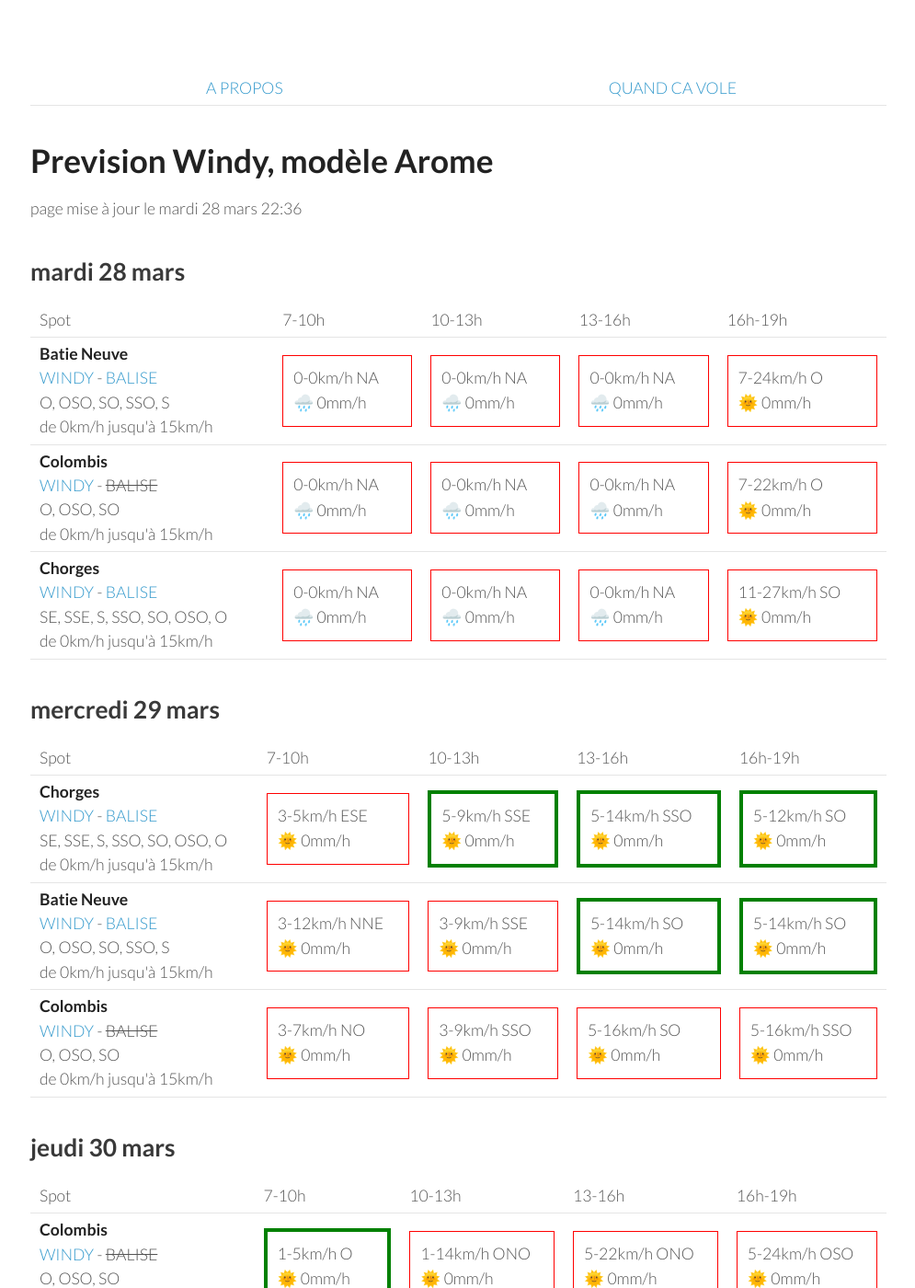
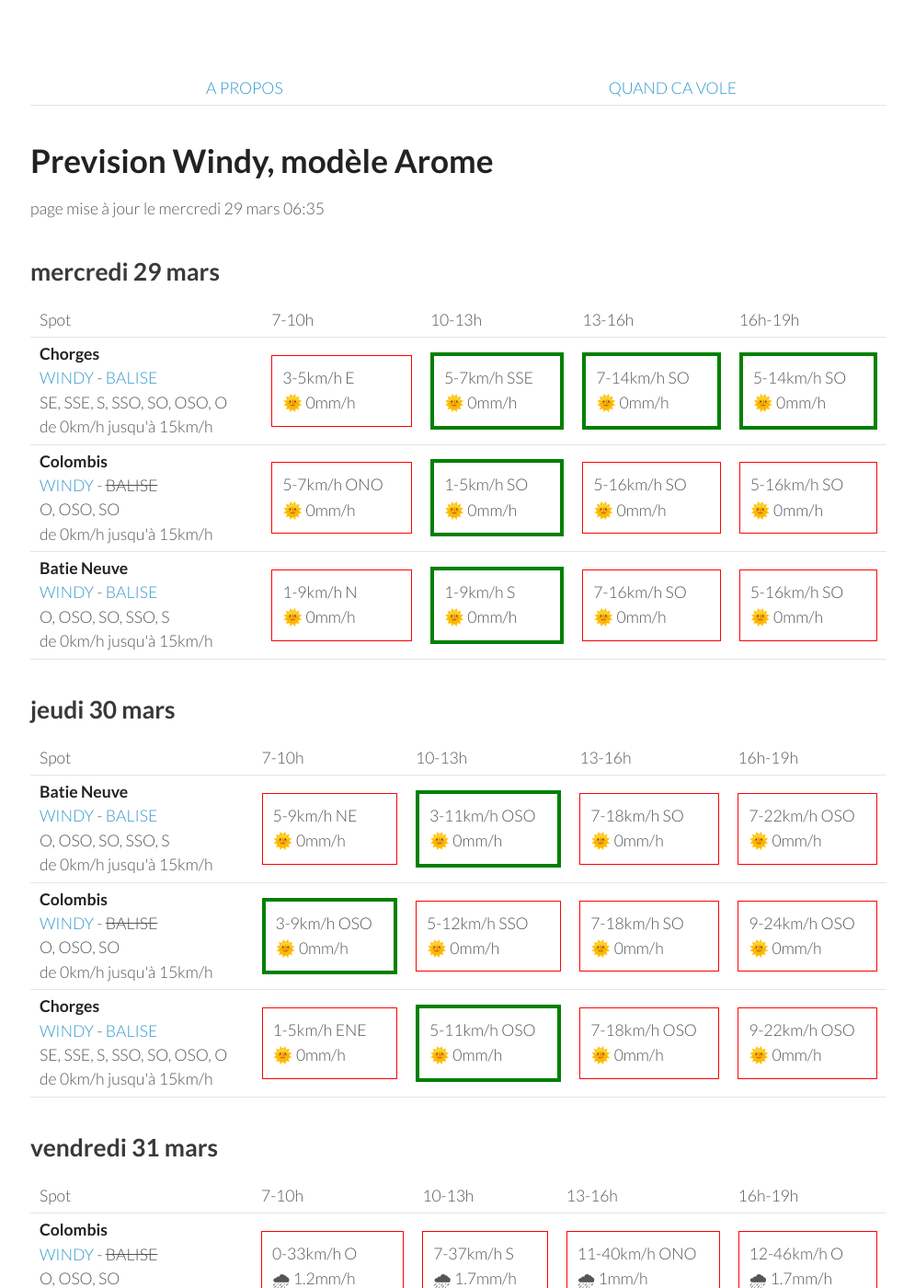
Before and after one commit to parapente-dans-le-nord/parapente-dans-le-nord.github.io, a Jekyll site: the page built from saint_andre.markdown, in a window 1280 px wide and 1400 px high. Shown: the whole window at 92% size, without its empty margins (25-1020 px from the left). Built offline with Jekyll 4.4.1, drawn with Linux system fonts in a browser that asks for light colours; some of the changed text lies outside the part shown.

Commit message:
update index.markdown

```diff
--- a/saint_andre.markdown
+++ b/saint_andre.markdown
@@ -7,51 +7,8 @@ title:  "Tous les spots"
 {: .links}
 
 # Prevision Windy, modèle Arome
-page mise à jour le mardi 28 mars 22:36
+page mise à jour le mercredi 29 mars 06:35
 
-## mardi 28 mars
-
-{::nomarkdown}
-<table>
-  <tbody>
-    <tr>
-      <td>Spot</td>
-      <td>7-10h</td>
-      <td>10-13h</td>
-      <td>13-16h</td>
-      <td>16h-19h</td>
-    </tr>
-<tr>
-        <td><strong>Batie Neuve</strong><br><a href="https://windy.com/44.584/6.236?44.559,6.262,10,m:eTtagly">WINDY</a> - <span class=""><a href="https://www.openwindmap.org/PP554">BALISE</a> </span><br> <span class="vent-favorable">O, OSO, SO, SSO, S</span><br><span class="force-vent">de 0km/h jusqu'à 15km/h</span> </td>
-
-            <td><div class="not-flyable"><p>0-0km/h NA</p><p>🌧️ 0mm/h</p></div></td>
-            <td><div class="not-flyable"><p>0-0km/h NA</p><p>🌧️ 0mm/h</p></div></td>
-            <td><div class="not-flyable"><p>0-0km/h NA</p><p>🌧️ 0mm/h</p></div></td>
-            <td><div class="not-flyable"><p>7-24km/h O</p><p>🌞 0mm/h</p></div></td>
-
-    </tr>
-<tr>
-        <td><strong>Colombis</strong><br><a href="https://windy.com/44.494/6.216?44.559,6.262,10">WINDY</a> - <span class="no-balise"> BALISE </span><br> <span class="vent-favorable">O, OSO, SO</span><br><span class="force-vent">de 0km/h jusqu'à 15km/h</span> </td>
-
-            <td><div class="not-flyable"><p>0-0km/h NA</p><p>🌧️ 0mm/h</p></div></td>
-            <td><div class="not-flyable"><p>0-0km/h NA</p><p>🌧️ 0mm/h</p></div></td>
-            <td><div class="not-flyable"><p>0-0km/h NA</p><p>🌧️ 0mm/h</p></div></td>
-            <td><div class="not-flyable"><p>7-22km/h O</p><p>🌞 0mm/h</p></div></td>
-
-    </tr>
-<tr>
-        <td><strong>Chorges</strong><br><a href="https://windy.com/44.578/6.280?44.559,6.262,10">WINDY</a> - <span class=""><a href="https://www.openwindmap.org/PP554">BALISE</a> </span><br> <span class="vent-favorable">SE, SSE, S, SSO, SO, OSO, O</span><br><span class="force-vent">de 0km/h jusqu'à 15km/h</span> </td>
-
-            <td><div class="not-flyable"><p>0-0km/h NA</p><p>🌧️ 0mm/h</p></div></td>
-            <td><div class="not-flyable"><p>0-0km/h NA</p><p>🌧️ 0mm/h</p></div></td>
-            <td><div class="not-flyable"><p>0-0km/h NA</p><p>🌧️ 0mm/h</p></div></td>
-            <td><div class="not-flyable"><p>11-27km/h SO</p><p>🌞 0mm/h</p></div></td>
-
-    </tr>
-
-</tbody>
-</table>
-{:/}
 ## mercredi 29 mars
 
 {::nomarkdown}
@@ -67,19 +24,9 @@ page mise à jour le mardi 28 mars 22:36
 <tr>
         <td><strong>Chorges</strong><br><a href="https://windy.com/44.578/6.280?44.559,6.262,10">WINDY</a> - <span class=""><a href="https://www.openwindmap.org/PP554">BALISE</a> </span><br> <span class="vent-favorable">SE, SSE, S, SSO, SO, OSO, O</span><br><span class="force-vent">de 0km/h jusqu'à 15km/h</span> </td>
 
-            <td><div class="not-flyable"><p>3-5km/h ESE</p><p>🌞 0mm/h</p></div></td>
-            <td><div class="flyable"><p>5-9km/h SSE</p><p>🌞 0mm/h</p></div></td>
-            <td><div class="flyable"><p>5-14km/h SSO</p><p>🌞 0mm/h</p></div></td>
-            <td><div class="flyable"><p>5-12km/h SO</p><p>🌞 0mm/h</p></div></td>
-
-
-    </tr>
-<tr>
-        <td><strong>Batie Neuve</strong><br><a href="https://windy.com/44.584/6.236?44.559,6.262,10,m:eTtagly">WINDY</a> - <span class=""><a href="https://www.openwindmap.org/PP554">BALISE</a> </span><br> <span class="vent-favorable">O, OSO, SO, SSO, S</span><br><span class="force-vent">de 0km/h jusqu'à 15km/h</span> </td>
-
-            <td><div class="not-flyable"><p>3-12km/h NNE</p><p>🌞 0mm/h</p></div></td>
-            <td><div class="not-flyable"><p>3-9km/h SSE</p><p>🌞 0mm/h</p></div></td>
-            <td><div class="flyable"><p>5-14km/h SO</p><p>🌞 0mm/h</p></div></td>
+            <td><div class="not-flyable"><p>3-5km/h E</p><p>🌞 0mm/h</p></div></td>
+            <td><div class="flyable"><p>5-7km/h SSE</p><p>🌞 0mm/h</p></div></td>
+            <td><div class="flyable"><p>7-14km/h SO</p><p>🌞 0mm/h</p></div></td>
             <td><div class="flyable"><p>5-14km/h SO</p><p>🌞 0mm/h</p></div></td>
 
 
@@ -87,10 +34,20 @@ page mise à jour le mardi 28 mars 22:36
 <tr>
         <td><strong>Colombis</strong><br><a href="https://windy.com/44.494/6.216?44.559,6.262,10">WINDY</a> - <span class="no-balise"> BALISE </span><br> <span class="vent-favorable">O, OSO, SO</span><br><span class="force-vent">de 0km/h jusqu'à 15km/h</span> </td>
 
-            <td><div class="not-flyable"><p>3-7km/h NO</p><p>🌞 0mm/h</p></div></td>
-            <td><div class="not-flyable"><p>3-9km/h SSO</p><p>🌞 0mm/h</p></div></td>
+            <td><div class="not-flyable"><p>5-7km/h ONO</p><p>🌞 0mm/h</p></div></td>
+            <td><div class="flyable"><p>1-5km/h SO</p><p>🌞 0mm/h</p></div></td>
             <td><div class="not-flyable"><p>5-16km/h SO</p><p>🌞 0mm/h</p></div></td>
-            <td><div class="not-flyable"><p>5-16km/h SSO</p><p>🌞 0mm/h</p></div></td>
+            <td><div class="not-flyable"><p>5-16km/h SO</p><p>🌞 0mm/h</p></div></td>
+
+
+    </tr>
+<tr>
+        <td><strong>Batie Neuve</strong><br><a href="https://windy.com/44.584/6.236?44.559,6.262,10,m:eTtagly">WINDY</a> - <span class=""><a href="https://www.openwindmap.org/PP554">BALISE</a> </span><br> <span class="vent-favorable">O, OSO, SO, SSO, S</span><br><span class="force-vent">de 0km/h jusqu'à 15km/h</span> </td>
+
+            <td><div class="not-flyable"><p>1-9km/h N</p><p>🌞 0mm/h</p></div></td>
+            <td><div class="flyable"><p>1-9km/h S</p><p>🌞 0mm/h</p></div></td>
+            <td><div class="not-flyable"><p>7-16km/h SO</p><p>🌞 0mm/h</p></div></td>
+            <td><div class="not-flyable"><p>5-16km/h SO</p><p>🌞 0mm/h</p></div></td>
 
 
     </tr>
@@ -111,32 +68,32 @@ page mise à jour le mardi 28 mars 22:36
       <td>16h-19h</td>
     </tr>
 <tr>
-        <td><strong>Colombis</strong><br><a href="https://windy.com/44.494/6.216?44.559,6.262,10">WINDY</a> - <span class="no-balise"> BALISE </span><br> <span class="vent-favorable">O, OSO, SO</span><br><span class="force-vent">de 0km/h jusqu'à 15km/h</span> </td>
+        <td><strong>Batie Neuve</strong><br><a href="https://windy.com/44.584/6.236?44.559,6.262,10,m:eTtagly">WINDY</a> - <span class=""><a href="https://www.openwindmap.org/PP554">BALISE</a> </span><br> <span class="vent-favorable">O, OSO, SO, SSO, S</span><br><span class="force-vent">de 0km/h jusqu'à 15km/h</span> </td>
 
-            <td><div class="flyable"><p>1-5km/h O</p><p>🌞 0mm/h</p></div></td>
-            <td><div class="not-flyable"><p>1-14km/h ONO</p><p>🌞 0mm/h</p></div></td>
-            <td><div class="not-flyable"><p>5-22km/h ONO</p><p>🌞 0mm/h</p></div></td>
-            <td><div class="not-flyable"><p>5-24km/h OSO</p><p>🌞 0mm/h</p></div></td>
+            <td><div class="not-flyable"><p>5-9km/h NE</p><p>🌞 0mm/h</p></div></td>
+            <td><div class="flyable"><p>3-11km/h OSO</p><p>🌞 0mm/h</p></div></td>
+            <td><div class="not-flyable"><p>7-18km/h SO</p><p>🌞 0mm/h</p></div></td>
+            <td><div class="not-flyable"><p>7-22km/h OSO</p><p>🌞 0mm/h</p></div></td>
 
 
     </tr>
 <tr>
-        <td><strong>Batie Neuve</strong><br><a href="https://windy.com/44.584/6.236?44.559,6.262,10,m:eTtagly">WINDY</a> - <span class=""><a href="https://www.openwindmap.org/PP554">BALISE</a> </span><br> <span class="vent-favorable">O, OSO, SO, SSO, S</span><br><span class="force-vent">de 0km/h jusqu'à 15km/h</span> </td>
+        <td><strong>Colombis</strong><br><a href="https://windy.com/44.494/6.216?44.559,6.262,10">WINDY</a> - <span class="no-balise"> BALISE </span><br> <span class="vent-favorable">O, OSO, SO</span><br><span class="force-vent">de 0km/h jusqu'à 15km/h</span> </td>
 
-            <td><div class="not-flyable"><p>5-9km/h NE</p><p>🌞 0mm/h</p></div></td>
-            <td><div class="not-flyable"><p>1-20km/h S</p><p>🌞 0mm/h</p></div></td>
-            <td><div class="not-flyable"><p>5-27km/h SO</p><p>🌞 0mm/h</p></div></td>
-            <td><div class="not-flyable"><p>5-31km/h SSO</p><p>🌞 0mm/h</p></div></td>
+            <td><div class="flyable"><p>3-9km/h OSO</p><p>🌞 0mm/h</p></div></td>
+            <td><div class="not-flyable"><p>5-12km/h SSO</p><p>🌞 0mm/h</p></div></td>
+            <td><div class="not-flyable"><p>7-18km/h SO</p><p>🌞 0mm/h</p></div></td>
+            <td><div class="not-flyable"><p>9-24km/h OSO</p><p>🌞 0mm/h</p></div></td>
 
 
     </tr>
 <tr>
         <td><strong>Chorges</strong><br><a href="https://windy.com/44.578/6.280?44.559,6.262,10">WINDY</a> - <span class=""><a href="https://www.openwindmap.org/PP554">BALISE</a> </span><br> <span class="vent-favorable">SE, SSE, S, SSO, SO, OSO, O</span><br><span class="force-vent">de 0km/h jusqu'à 15km/h</span> </td>
 
-            <td><div class="not-flyable"><p>3-7km/h ENE</p><p>🌞 0mm/h</p></div></td>
-            <td><div class="not-flyable"><p>1-22km/h SSO</p><p>🌞 0mm/h</p></div></td>
-            <td><div class="not-flyable"><p>5-29km/h SO</p><p>🌞 0mm/h</p></div></td>
-            <td><div class="not-flyable"><p>5-33km/h SO</p><p>🌞 0mm/h</p></div></td>
+            <td><div class="not-flyable"><p>1-5km/h ENE</p><p>🌞 0mm/h</p></div></td>
+            <td><div class="flyable"><p>5-11km/h OSO</p><p>🌞 0mm/h</p></div></td>
+            <td><div class="not-flyable"><p>7-18km/h OSO</p><p>🌞 0mm/h</p></div></td>
+            <td><div class="not-flyable"><p>9-22km/h OSO</p><p>🌞 0mm/h</p></div></td>
 
 
     </tr>
@@ -157,32 +114,32 @@ page mise à jour le mardi 28 mars 22:36
       <td>16h-19h</td>
     </tr>
 <tr>
-        <td><strong>Batie Neuve</strong><br><a href="https://windy.com/44.584/6.236?44.559,6.262,10,m:eTtagly">WINDY</a> - <span class=""><a href="https://www.openwindmap.org/PP554">BALISE</a> </span><br> <span class="vent-favorable">O, OSO, SO, SSO, S</span><br><span class="force-vent">de 0km/h jusqu'à 15km/h</span> </td>
+        <td><strong>Colombis</strong><br><a href="https://windy.com/44.494/6.216?44.559,6.262,10">WINDY</a> - <span class="no-balise"> BALISE </span><br> <span class="vent-favorable">O, OSO, SO</span><br><span class="force-vent">de 0km/h jusqu'à 15km/h</span> </td>
 
-            <td><div class="not-flyable"><p>1-18km/h NNE</p><p>🌧 1mm/h</p></div></td>
-            <td><div class="not-flyable"><p>3-42km/h O</p><p>🌧 4mm/h</p></div></td>
-            <td><div class="not-flyable"><p>9-50km/h ONO</p><p>🌧 0.6mm/h</p></div></td>
-            <td><div class="not-flyable"><p>12-51km/h ONO</p><p>🌧 0.4mm/h</p></div></td>
+            <td><div class="not-flyable"><p>0-33km/h O</p><p>🌧 1.2mm/h</p></div></td>
+            <td><div class="not-flyable"><p>7-37km/h S</p><p>🌧 1.7mm/h</p></div></td>
+            <td><div class="not-flyable"><p>11-40km/h ONO</p><p>🌧 1mm/h</p></div></td>
+            <td><div class="not-flyable"><p>12-46km/h O</p><p>🌧 1.7mm/h</p></div></td>
 
 
     </tr>
 <tr>
-        <td><strong>Colombis</strong><br><a href="https://windy.com/44.494/6.216?44.559,6.262,10">WINDY</a> - <span class="no-balise"> BALISE </span><br> <span class="vent-favorable">O, OSO, SO</span><br><span class="force-vent">de 0km/h jusqu'à 15km/h</span> </td>
+        <td><strong>Batie Neuve</strong><br><a href="https://windy.com/44.584/6.236?44.559,6.262,10,m:eTtagly">WINDY</a> - <span class=""><a href="https://www.openwindmap.org/PP554">BALISE</a> </span><br> <span class="vent-favorable">O, OSO, SO, SSO, S</span><br><span class="force-vent">de 0km/h jusqu'à 15km/h</span> </td>
 
-            <td><div class="not-flyable"><p>1-12km/h NE</p><p>🌧 0.4mm/h</p></div></td>
-            <td><div class="not-flyable"><p>1-29km/h NO</p><p>🌧 5mm/h</p></div></td>
-            <td><div class="not-flyable"><p>12-40km/h ONO</p><p>🌧 0.2mm/h</p></div></td>
-            <td><div class="not-flyable"><p>14-46km/h ONO</p><p>🌧 0.4mm/h</p></div></td>
+            <td><div class="not-flyable"><p>1-40km/h NNO</p><p>🌧 2.7mm/h</p></div></td>
+            <td><div class="not-flyable"><p>1-44km/h SO</p><p>🌧 4mm/h</p></div></td>
+            <td><div class="not-flyable"><p>9-42km/h ONO</p><p>🌧 0.5mm/h</p></div></td>
+            <td><div class="not-flyable"><p>9-50km/h O</p><p>🌧 3mm/h</p></div></td>
 
 
     </tr>
 <tr>
         <td><strong>Chorges</strong><br><a href="https://windy.com/44.578/6.280?44.559,6.262,10">WINDY</a> - <span class=""><a href="https://www.openwindmap.org/PP554">BALISE</a> </span><br> <span class="vent-favorable">SE, SSE, S, SSO, SO, OSO, O</span><br><span class="force-vent">de 0km/h jusqu'à 15km/h</span> </td>
 
-            <td><div class="not-flyable"><p>1-20km/h NNE</p><p>🌧 1mm/h</p></div></td>
-            <td><div class="not-flyable"><p>5-44km/h OSO</p><p>🌧 4.2mm/h</p></div></td>
-            <td><div class="not-flyable"><p>9-53km/h O</p><p>🌧 0.9mm/h</p></div></td>
-            <td><div class="not-flyable"><p>12-53km/h O</p><p>🌧 0.4mm/h</p></div></td>
+            <td><div class="not-flyable"><p>1-44km/h NO</p><p>🌧 5mm/h</p></div></td>
+            <td><div class="not-flyable"><p>3-46km/h SO</p><p>🌧 4.3mm/h</p></div></td>
+            <td><div class="not-flyable"><p>9-44km/h ONO</p><p>🌧 0.6mm/h</p></div></td>
+            <td><div class="not-flyable"><p>9-50km/h OSO</p><p>🌧 2.9mm/h</p></div></td>
 
 
     </tr>
@@ -205,8 +162,8 @@ page mise à jour le mardi 28 mars 22:36
 <tr>
         <td><strong>Colombis</strong><br><a href="https://windy.com/44.494/6.216?44.559,6.262,10">WINDY</a> - <span class="no-balise"> BALISE </span><br> <span class="vent-favorable">O, OSO, SO</span><br><span class="force-vent">de 0km/h jusqu'à 15km/h</span> </td>
 
-            <td><div class="not-flyable"><p>5-25km/h SSO</p><p>🌞 0mm/h</p></div></td>
-            <td><div class="not-flyable"><p>7-37km/h O</p><p>🌧 0.2mm/h</p></div></td>
+            <td><div class="not-flyable"><p>5-31km/h OSO</p><p>🌞 0mm/h</p></div></td>
+            <td><div class="not-flyable"><p>9-35km/h NO</p><p>🌞 0mm/h</p></div></td>
             <td><div class="not-flyable"><p>9-38km/h ONO</p><p>🌧 1.2mm/h</p></div></td>
             <td><div class="not-flyable"><p>11-37km/h ONO</p><p>🌧 4mm/h</p></div></td>
 
@@ -215,8 +172,8 @@ page mise à jour le mardi 28 mars 22:36
 <tr>
         <td><strong>Batie Neuve</strong><br><a href="https://windy.com/44.584/6.236?44.559,6.262,10,m:eTtagly">WINDY</a> - <span class=""><a href="https://www.openwindmap.org/PP554">BALISE</a> </span><br> <span class="vent-favorable">O, OSO, SO, SSO, S</span><br><span class="force-vent">de 0km/h jusqu'à 15km/h</span> </td>
 
-            <td><div class="not-flyable"><p>3-35km/h OSO</p><p>🌞 0mm/h</p></div></td>
-            <td><div class="not-flyable"><p>7-44km/h ONO</p><p>🌧 0.6mm/h</p></div></td>
+            <td><div class="not-flyable"><p>7-46km/h ONO</p><p>🌧 0.2mm/h</p></div></td>
+            <td><div class="not-flyable"><p>9-50km/h NO</p><p>🌞 0mm/h</p></div></td>
             <td><div class="not-flyable"><p>9-40km/h ONO</p><p>🌧 1mm/h</p></div></td>
             <td><div class="not-flyable"><p>9-40km/h ONO</p><p>🌧 3mm/h</p></div></td>
 
@@ -225,8 +182,8 @@ page mise à jour le mardi 28 mars 22:36
 <tr>
         <td><strong>Chorges</strong><br><a href="https://windy.com/44.578/6.280?44.559,6.262,10">WINDY</a> - <span class=""><a href="https://www.openwindmap.org/PP554">BALISE</a> </span><br> <span class="vent-favorable">SE, SSE, S, SSO, SO, OSO, O</span><br><span class="force-vent">de 0km/h jusqu'à 15km/h</span> </td>
 
-            <td><div class="not-flyable"><p>3-37km/h OSO</p><p>🌞 0mm/h</p></div></td>
-            <td><div class="not-flyable"><p>7-42km/h O</p><p>🌧 0.9mm/h</p></div></td>
+            <td><div class="not-flyable"><p>7-46km/h O</p><p>🌧 0.2mm/h</p></div></td>
+            <td><div class="not-flyable"><p>7-46km/h NO</p><p>🌞 0mm/h</p></div></td>
             <td><div class="not-flyable"><p>7-40km/h ONO</p><p>🌧 1mm/h</p></div></td>
             <td><div class="not-flyable"><p>7-40km/h ONO</p><p>🌧 3mm/h</p></div></td>
 
```
